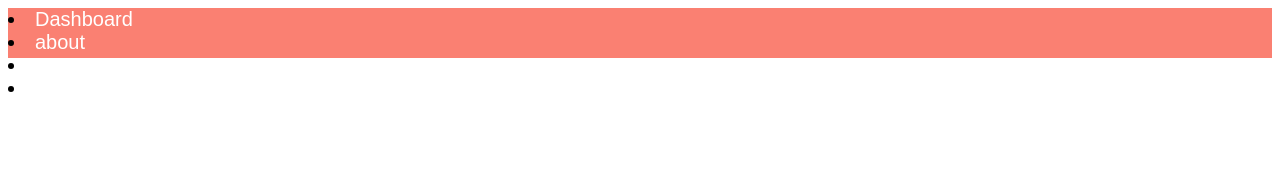
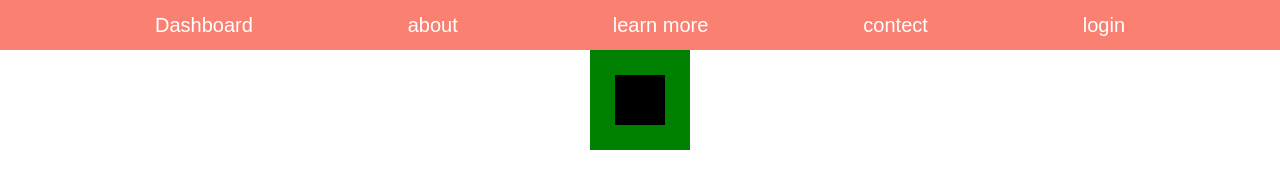
Before and after one commit to MrMeowCoder/CSS-Practice, a plain HTML site: page set6/index.html in a window 1280 px wide. Drawn offline with Linux system fonts and the light colour scheme.

Commit message:
Prectice set 6 Completed Sucessfully

```diff
--- a/set6/index.html
+++ b/set6/index.html
@@ -6,10 +6,18 @@
     </head>
     <body>
         <header>
-            <li> <a href="#">Dashboard</a> </li>
-            <li> <a href="#">about</a> </li>
-            <li> <a href="#">contect</a> </li>
-            <li> <a href="#">login</a> </li>
+            <ul id="navbar">
+                <li><a href="#">Dashboard</a></li>
+                <li><a href="#">about</a></li>
+                <li><a href="#">learn more</a></li>
+                <li><a href="#">contect</a></li>
+                <li><a href="#">login</a></li>
+            </ul>
         </header>
+
+        <div id="out">
+            <div id="in">
+            </div>
+        </div>
     </body>
 </html>
--- a/set6/style.css
+++ b/set6/style.css
@@ -1,18 +1,43 @@
 *{
-    border: 0;
+    margin: 0;
     padding: 0;
 }
 
-header{
+#navbar{
     background-color: salmon;
     height: 50px;
 
     font-size: 20px;
     font-family: arial;
 
+    display: flex;
+    justify-content: space-evenly;
+    align-items: center;
+}
 
-}
 a{
     text-decoration: none;
+    height: 33px;
     color: white;
+    background-color: salmon;
 }
+
+#out{
+    margin: auto;
+    height: 100px;
+    width: 100px;
+    background-color: green;
+    display: flex;
+    align-items: center;
+    justify-content: center;
+}
+
+#in{
+    height: 50px;
+    width: 50px;
+    background-color: black;
+}
+
+li{
+    list-style-type:none;
+}
```
